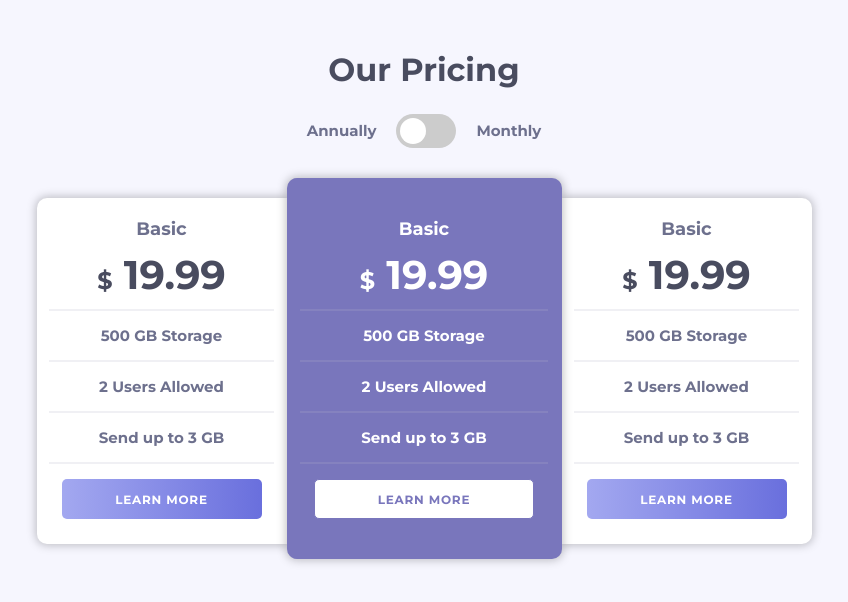
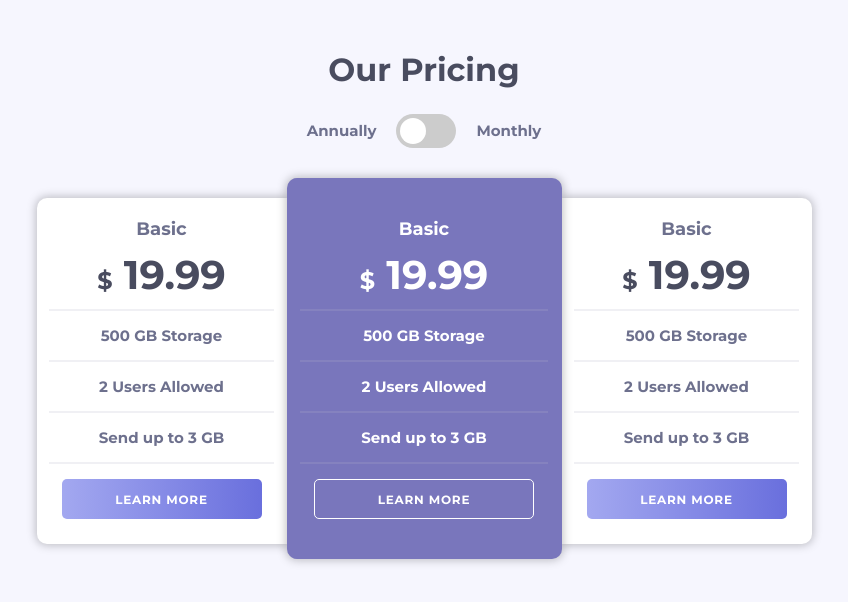
Before and after one commit to yoga1234/pricing-component, a React (Create React App) app: page / in a window 1280 px wide. In both pictures the pointer is over the button 640 px from the left and 499 px from the top of the page. Shown: the top 602 px of the page, without its empty margins (216-1064 px from the left). Built offline with nearby package versions, Linux system fonts and the light colour scheme.

Commit message:
fix hover issues on card button

```diff
--- a/src/components/MainPrice/MainPrice.css
+++ b/src/components/MainPrice/MainPrice.css
@@ -40,7 +40,7 @@
   color: #fff;
   border-top: 2px solid rgba(179, 181, 197, 0.2);
 }
-hr.button-border {
+.main-container hr.button-border {
   border: 1px solid rgba(179, 181, 197, 0.2);
   width: 90%;
   margin: auto;
@@ -58,9 +58,12 @@ hr.button-border {
   letter-spacing: 0.75px;
   background-color: #fff;
   border: none;
+  transition: all 0.2s ease;
 }
 .main-container .card-button:hover {
   cursor: pointer;
-  background-color: #fff;
-  border: 1px solid #7976bc;
+  background-color: #7976bc;
+  border: 1px solid #fff;
+  color: #fff;
+  background-image: none;
 }
--- a/src/components/WhitePrice/WhitePrice.css
+++ b/src/components/WhitePrice/WhitePrice.css
@@ -61,9 +61,12 @@
     hsl(237, 63%, 64%)
   );
   border: none;
+  transition: all 0.2s ease;
 }
 .white-container .card-button:hover {
   cursor: pointer;
-  background-image: #fff;
+  background-color: #fff;
   border: 1px solid #7976bc;
+  background-image: none;
+  color: #7976bc;
 }
```
